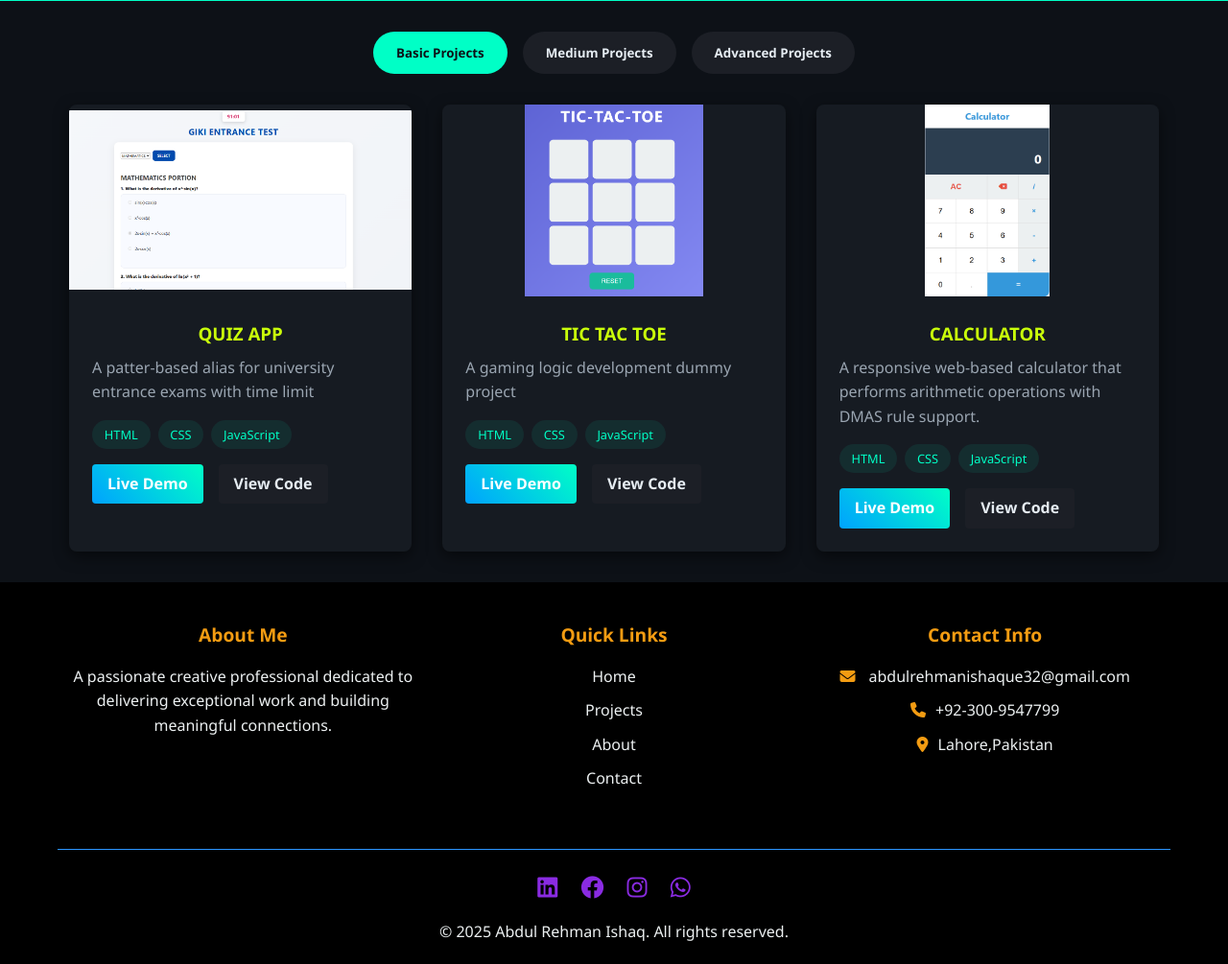
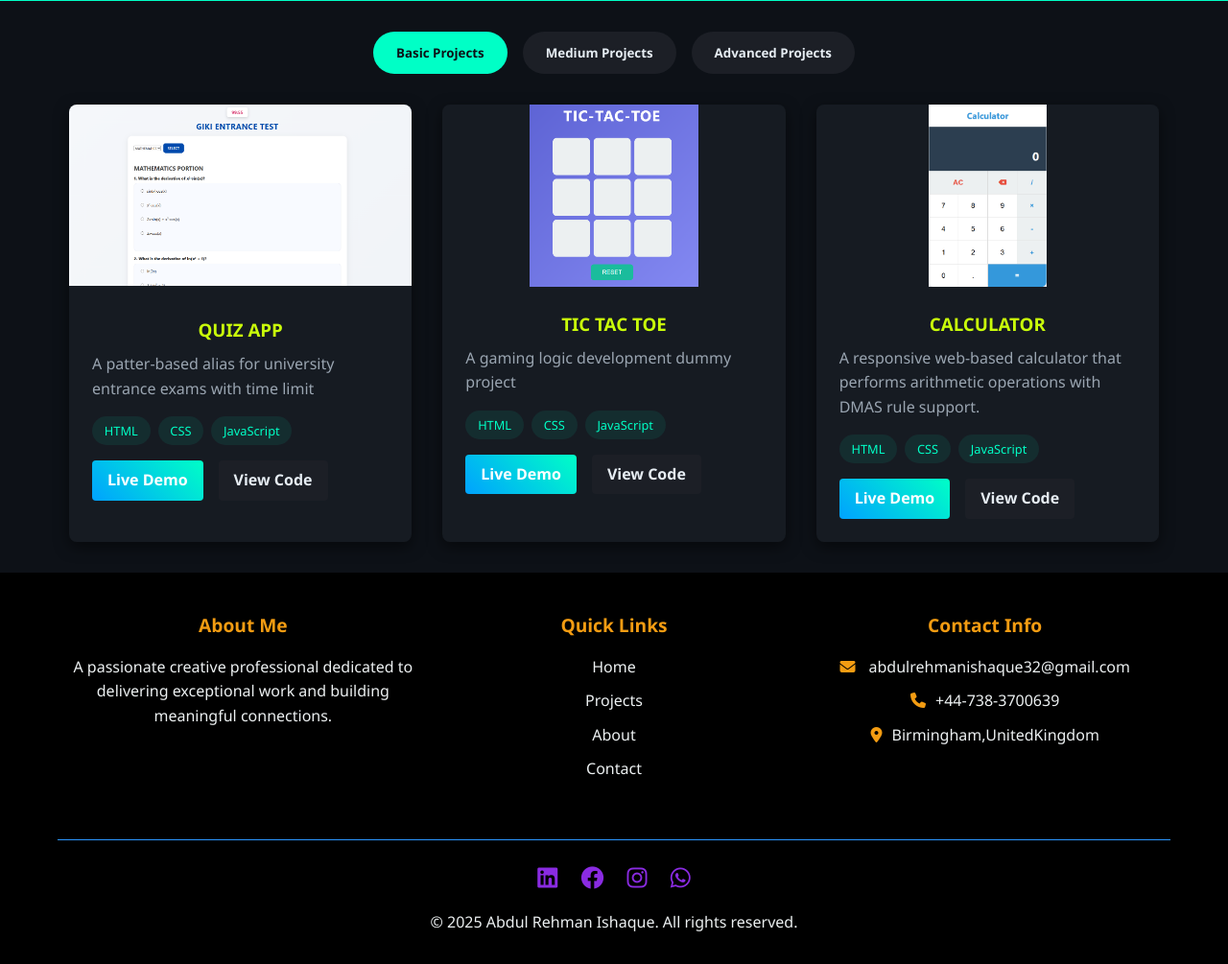
Before and after one commit to AbdulRehman-cell/portfolioweb, a Node server app: page /project in a window 1280 px wide. Shown: the part 369-1374 px from the top of the page at 96% size. After the commit the page ends 1340 px from the top, so only its background shows below. Run offline with Node 20, Linux system fonts and the light colour scheme.

Commit message:
important changes

```diff
--- a/views/index.ejs
+++ b/views/index.ejs
@@ -220,8 +220,8 @@
           <h3>Contact Info</h3>
           <ul>
             <li><i class="fas fa-envelope"></i> abdulrehmanishaque32@gmail.com</li>
-            <li><i class="fas fa-phone"></i> +92-300-9547799</li>
-            <li><i class="fas fa-map-marker-alt"></i> Lahore, Pakistan</li>
+            <li><i class="fas fa-phone"></i> +44-738-3700639</li>
+            <li><i class="fas fa-map-marker-alt"></i>Birmingham,UnitedKingdom</li>
           </ul>
         </div>
       </div>
--- a/views/projects.ejs
+++ b/views/projects.ejs
@@ -138,10 +138,17 @@
 }
 
 .project-imageh {
-    height: 200px;
+    height: 190px;
 }
 
 .project-imageh img {
+    width: 100%;
+    height: 100%;
+    object-fit: contain;
+    transition: transform 0.5s ease;
+}
+
+.project-imagez img {
     width: 100%;
     height: 100%;
     object-fit: contain;
@@ -261,8 +268,8 @@
             <div class="projects-grid">
                 <!-- Project 1 -->
                 <div class="project-card">
-                    <div class="project-imageh">
-                        <img class="hwise" src="\images\Screenshot 2025-10-12 010043.png" alt="Project 1" >
+                    <div class="project-imagez">
+                        <img class="hwise" src="\images\Screenshot 2025-10-12 174806.png" alt="Project 1" >
                     </div>
                     <div class="project-info">
                         <h3>QUIZ APP</h3>
@@ -421,8 +428,8 @@
         <h3>Contact Info</h3>
         <ul>
           <li><i class="fas fa-envelope"></i> abdulrehmanishaque32@gmail.com</li>
-          <li><i class="fas fa-phone"></i>+92-300-9547799</li>
-          <li><i class="fas fa-map-marker-alt"></i>Lahore,Pakistan</li>
+          <li><i class="fas fa-phone"></i>+44-738-3700639</li>
+          <li><i class="fas fa-map-marker-alt"></i>Birmingham,UnitedKingdom</li>
         </ul>
 
     </div>
@@ -435,7 +442,7 @@
         <a href="https://www.instagram.com/abdulrehmanishaque?igsh=NHBvOTN4ZW5wdndy"><i class="fab fa-instagram"></i></a>
         <a href="https://wa.me/923009547799"><i class="fab fa-whatsapp"></i></a>
       </div>
-      <p>&copy; 2025 Abdul Rehman Ishaq. All rights reserved.</p>
+      <p>&copy; 2025 Abdul Rehman Ishaque. All rights reserved.</p>
     </div>
   </div>
 </footer>
```
Also changed, not shown: public/images/CodeCraft Logo Design.png (deleted), public/images/Screenshot 2025-09-11 234011.png (deleted), public/images/Screenshot 2025-09-12 001323.png (deleted), public/images/Screenshot 2025-10-11 185802.png (deleted), public/images/Screenshot 2025-10-12 010043.png (deleted), public/images/Screenshot 2025-10-12 174806.png (added), public/images/WhatsApp Image 2025-09-11 at 23.03.17_b29c23e9.jpg (deleted), public/images/image.png (deleted), public/images/markus-winkler-Q2J2qQsoYH8-unsplash.jpg (deleted), public/images/tic.png (deleted).
